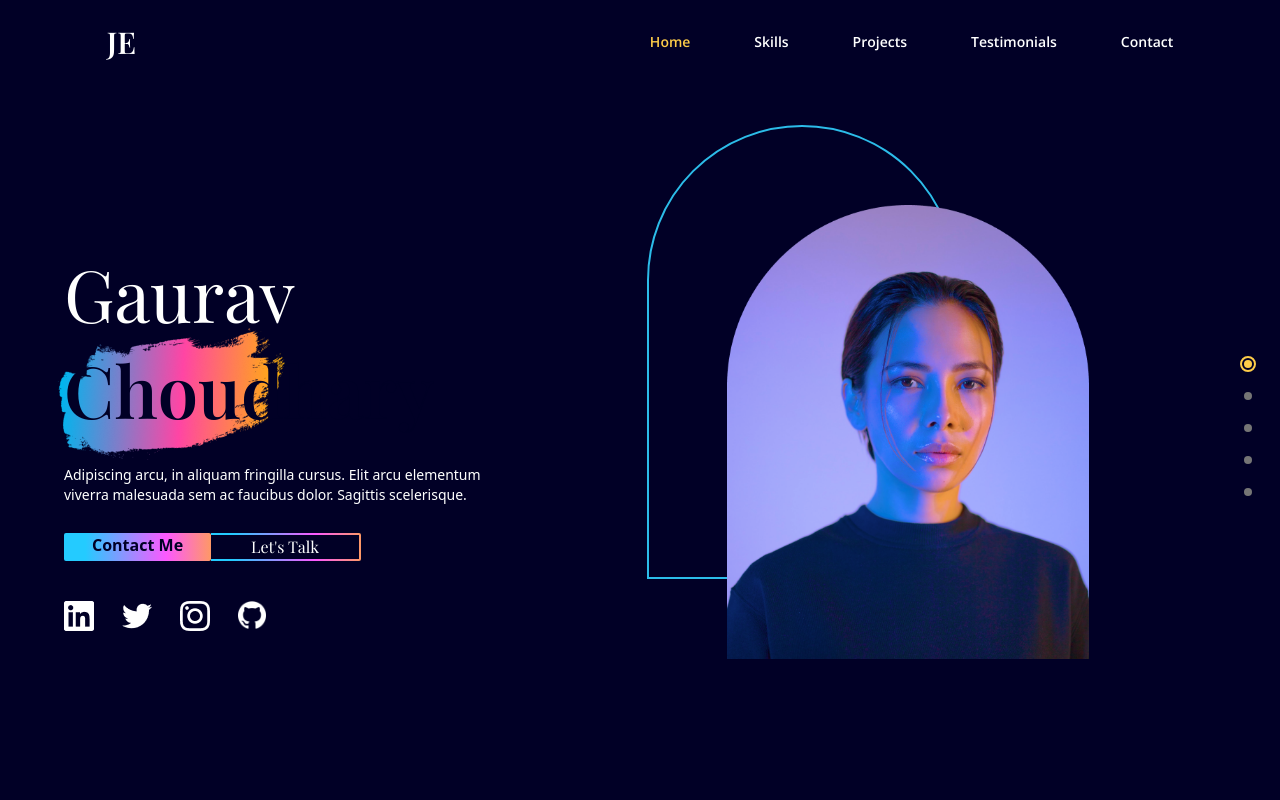
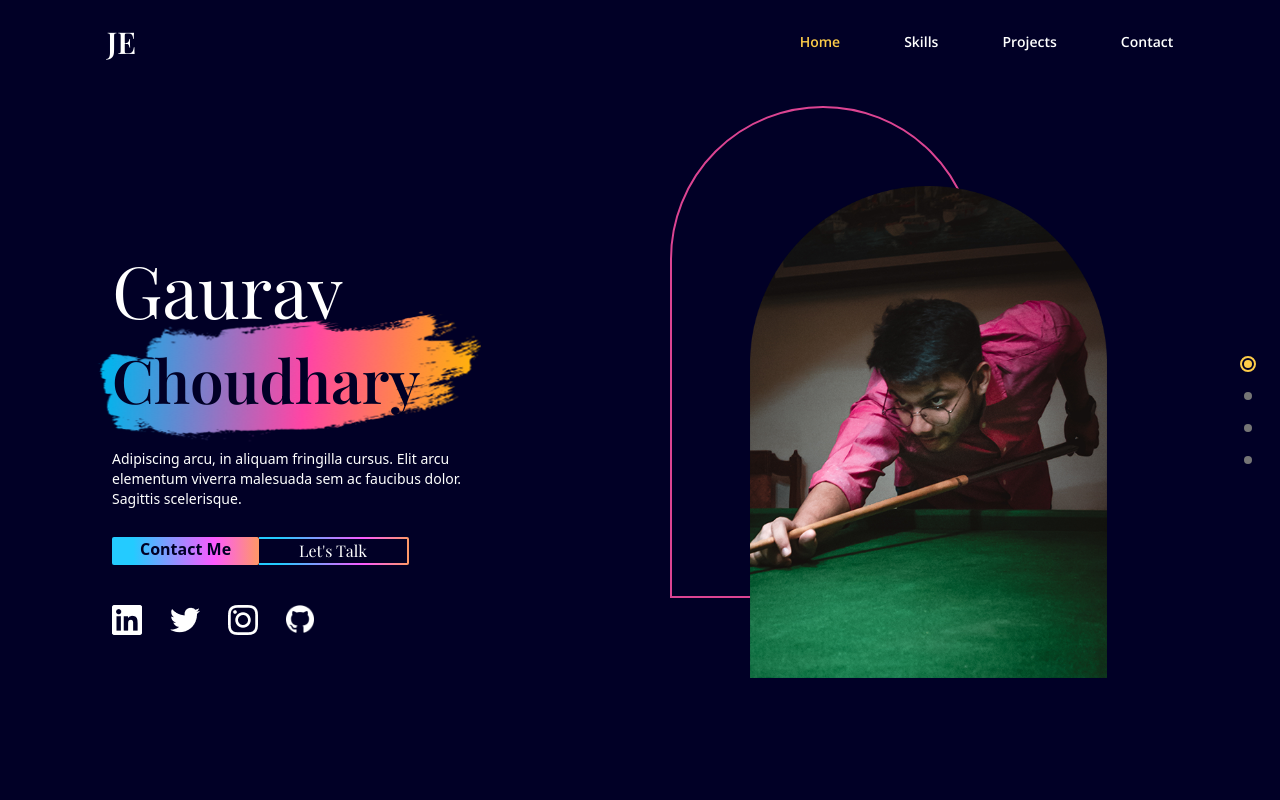
Before and after one commit to Gaurav-Choudhary2113/vite-portfolio, a React app: page / in a window 1280 px wide. Shown: the top 800 px of the page. Built offline with nearby package versions, Linux system fonts and the light colour scheme; the HTML template or start-up script is replaced by a standard one.

Commit message:
improvements

```diff
--- a/src/App.jsx
+++ b/src/App.jsx
@@ -41,7 +41,7 @@ function App() {
         <MySkills />
       </div>
       <LineGradient />
-      <div className="w-5/6 mx-auto md:h-full">
+      <div className="w-5/6 mx-auto">
         <Projects />
       </div>
       <LineGradient />
--- a/src/Scenes/Contact.jsx
+++ b/src/Scenes/Contact.jsx
@@ -18,6 +18,7 @@ const Contact = () => {
   return (
     <section id="contact" className="py-48">
       <motion.div
+        className="flex justify-end w-full"
         initial="hidden"
         whileInView="visible"
         viewport={{ once: true, amount: 0.5 }}
@@ -62,13 +63,13 @@ const Contact = () => {
           }}
         >
           <form
-            action="https://formsubmit.co/gloonaich@gmail.com"
+            action="https://formsubmit.co/8fc742b48d7a6c6a4745add36861b097"
             method="POST"
             target="_blank"
             onSubmit={onSubmit}
           >
             <input
-              className="w-full bg-blue font-semibold placeholder-opaque-black p-3"
+              className="w-full bg-blue font-semibold placeholder-opaque-black p-3 my-1"
               type="text"
               placeholder="NAME"
               {...register("name", {
@@ -83,7 +84,7 @@ const Contact = () => {
               </p>
             )}
             <input
-              className="w-full bg-blue font-semibold placeholder-opaque-black p-3"
+              className="w-full bg-blue font-semibold placeholder-opaque-black p-3 my-1"
               type="text"
               placeholder="EMAIL"
               {...register("email", {
@@ -98,7 +99,7 @@ const Contact = () => {
               </p>
             )}
             <textarea
-              className="w-full bg-blue font-semibold placeholder-opaque-black p-3"
+              className="w-full bg-blue font-semibold placeholder-opaque-black p-3 my-1"
               type="text"
               placeholder="MESSAGE"
               rows="4"
--- a/src/Scenes/DotGroup.jsx
+++ b/src/Scenes/DotGroup.jsx
@@ -29,13 +29,6 @@ const DotGroup = ({ selectedPage, setSelectedPage }) => {
       />
       <AnchorLink
         className={`${
-          selectedPage === "testimonials" ? selectedStyles : "bg-dark-grey"
-        } w-2 h-2 rounded-full`}
-        href={`#testimonials`}
-        onClick={() => setSelectedPage("testimonials")}
-      />
-      <AnchorLink
-        className={`${
           selectedPage === "contact" ? selectedStyles : "bg-dark-grey"
         } w-2 h-2 rounded-full`}
         href={`#contact`}
--- a/src/Scenes/Landing.jsx
+++ b/src/Scenes/Landing.jsx
@@ -8,13 +8,13 @@ const Landing = ({ setSelectedPage }) => {
   return (
     <section
       id="home"
-      className="md:flex md:justify-between md:items-center md:h-full gap-16 py-10"
+      className="md:flex md:justify-between md:items-center md:h-full gap-8  py-10"
     >
       <div className="md:order-2 flex justify-center basis-3/5 z-10 mt-16 md:-32 mx-5">
         {isAboveMediumScreens ? (
           <div
             className="relative z-0 ml-20 before:absolute before:-top-20 before:-left-20 before:rounded-t-[400px]
-            before:w-[60%] before:max-w-[400px] md:before:max-w-[600px] before:h-full before:border-2 before:border-blue before:z-[-1]"
+            before:w-[60%] before:max-w-[400px] md:before:max-w-[600px] before:h-full before:border-2 before:border-red before:z-[-1]"
           >
             <img
               src="src/assets/profile-image.png"
@@ -31,7 +31,7 @@ const Landing = ({ setSelectedPage }) => {
         )}
       </div>
       {/* MAIN TEXT */}
-      <div className="z-30 basis-2/5 mt-12 md:mt-32 mx-16">
+      <div className="z-30 basis-2/5 mt-12 md:mt-32 mx-28">
         {/* HEADINGS */}
         <motion.div
           initial="hidden"
@@ -46,8 +46,8 @@ const Landing = ({ setSelectedPage }) => {
           <p className="text-7xl font-playfair z-10 text-center md:text-start">
             Gaurav {""}
             <div
-              className="my-6 xs:relative xs:text-deep-blue xs:font-semibold z-20 xs:before:content-brush
-              before:absolute before:-left-[25px] before:-top-[70px] before:z-[-1] "
+              className="my-6 text-6xl xs:relative xs:text-deep-blue xs:font-semibold z-20 xs:before:content-brush
+              before:absolute before:-left-[95px] before:-top-[45px] before:z-[-1]"
             >
               Choudhary
             </div>
@@ -71,7 +71,7 @@ const Landing = ({ setSelectedPage }) => {
           }}
         >
           <AnchorLink
-            className="bg-gradient-rainblue text-deep-blue rounded-sm py-y px-7 font-semibold hover:bg-blue hover:text-white transition duration-500"
+            className="bg-gradient-rainblue text-deep-blue rounded-sm py-y px-7 font-semibold hover:bg-blue hover:text-white transition duration-500 cursor-pointer"
             onClick={() => setSelectedPage("contact")}
           >
             Contact Me
@@ -80,7 +80,7 @@ const Landing = ({ setSelectedPage }) => {
             className="rounded-r-sm bg-gradient-rainblue py-0.5 pr-0.5"
             onClick={() => setSelectedPage("contact")}
           >
-            <div className="bg-deep-blue hover:text-red transition duration-500 w-full h-full flex items-center justify-center font-playfair px-10">
+            <div className="bg-deep-blue hover:text-red transition duration-500 w-full h-full flex items-center justify-center font-playfair px-10 cursor-pointer">
               <div>Let's Talk</div>
             </div>
           </AnchorLink>
--- a/src/Scenes/Navbar.jsx
+++ b/src/Scenes/Navbar.jsx
@@ -20,7 +20,9 @@ const Link = ({ page, selectedPage, setSelectedPage }) => {
 const Navbar = ({ isTopOfPage, selectedPage, setSelectedPage }) => {
   const [isMenuToggled, setIsMenuToggled] = useState(false);
   const isAboveSmallScreens = useMediaQuery("(min-width: 768px)");
-  const navbarBackground = isTopOfPage ? "" : "bg-red";
+  const navbarBackground = isTopOfPage
+    ? "transition duratoin-200"
+    : "bg-red transition duratoin-200";
   return (
     <nav className={`${navbarBackground} z-40 w-full fixed top-0 py-6`}>
       <div className="flex items-center justify-between mx-auto w-5/6">
@@ -40,11 +42,6 @@ const Navbar = ({ isTopOfPage, selectedPage, setSelectedPage }) => {
             />
             <Link
               page="Projects"
-              selectedPage={selectedPage}
-              setSelectedPage={setSelectedPage}
-            />
-            <Link
-              page="Testimonials"
               selectedPage={selectedPage}
               setSelectedPage={setSelectedPage}
             />
@@ -89,11 +86,6 @@ const Navbar = ({ isTopOfPage, selectedPage, setSelectedPage }) => {
                 setSelectedPage={setSelectedPage}
               />
               <Link
-                page="Testimonials"
-                selectedPage={selectedPage}
-                setSelectedPage={setSelectedPage}
-              />
-              <Link
                 page="Contact"
                 selectedPage={selectedPage}
                 setSelectedPage={setSelectedPage}
```
Also changed, not shown: src/assets/brush.png, src/assets/profile-image.png.
